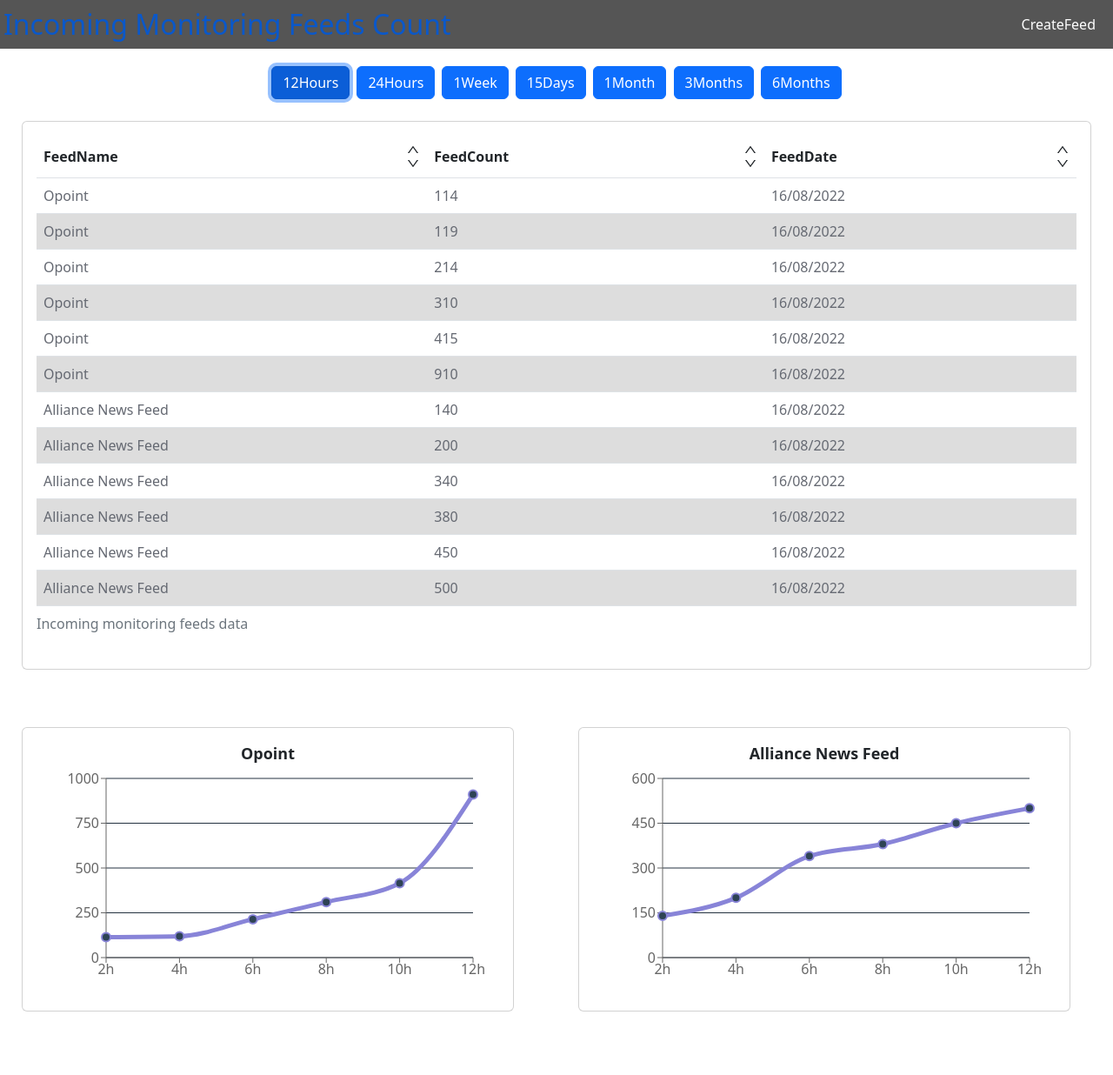
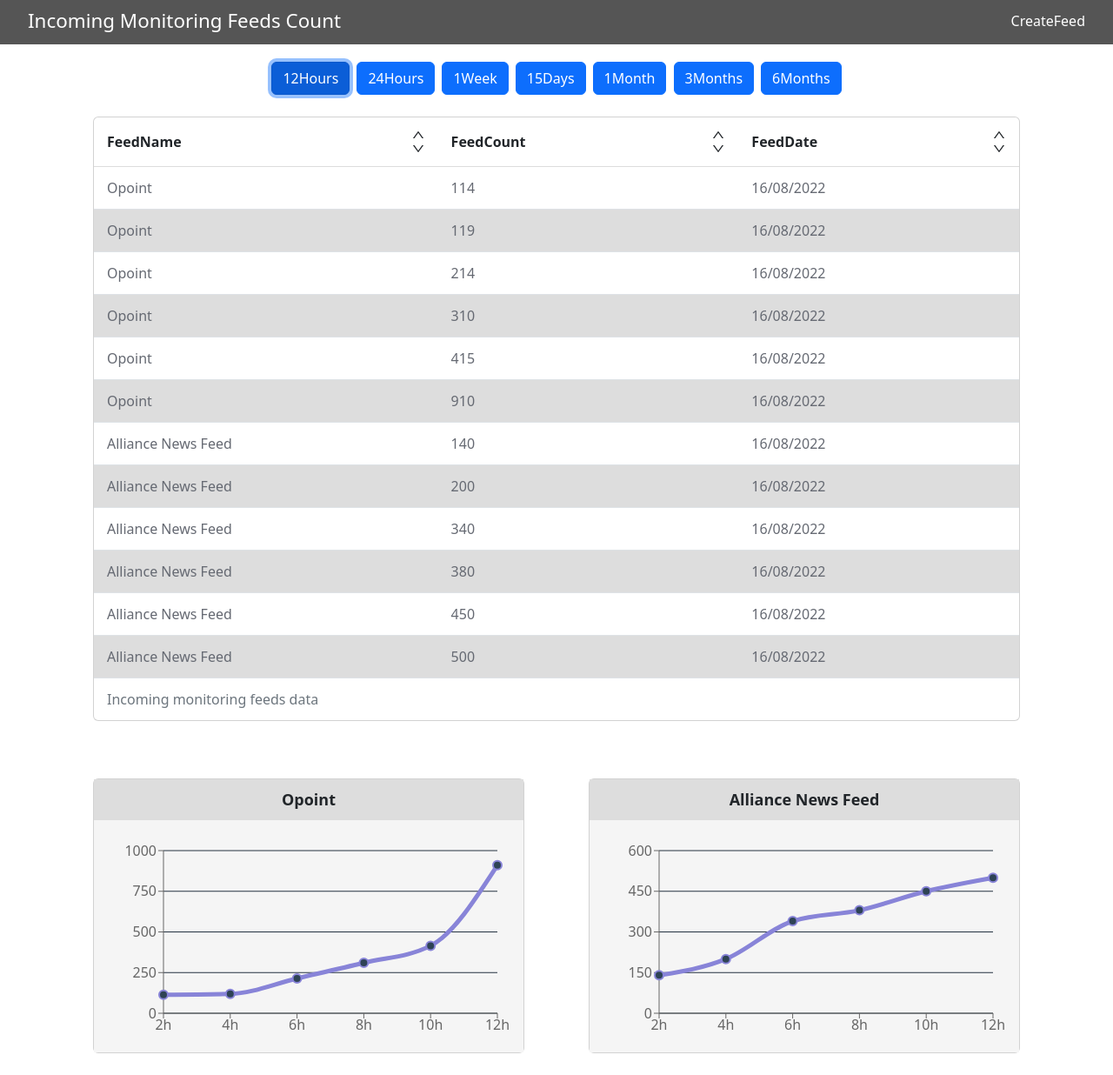
Before and after one commit to charan-accion/FeedsCount, a React (Create React App) app: page / in a window 1280 px wide. Shown: the whole page at 87% size. Before the commit the page ends 1188 px from the top, so only its background shows below. Built offline with nearby package versions, Linux system fonts and the light colour scheme.

Commit message:
Updated css and structure

```diff
--- a/src/App.js
+++ b/src/App.js
@@ -10,7 +10,7 @@
 
     <>
       <Navbar />
-      <div className="container1">
+      <div className="container">
         <Routes>
           <Route path="/" element={<ChartData />} />
           <Route path="/CreateFeed" element={<CreateFeed />} />
--- a/src/component/LineChart.js
+++ b/src/component/LineChart.js
@@ -61,7 +61,7 @@
       </div>
       {/*Table*/}
 
-      <div className='table'>
+      <div className='col-md-12 table custom-table'>
         <Card>
           <Card.Body>
             <Table caption="Incoming monitoring feeds data"
@@ -73,6 +73,7 @@
         </Card>
       </div>
       {/*Chart*/}
+      <div className='col-md-12'>
       <div className="row first_chart" >
 
         {data.map((lineData, key) => {
@@ -114,6 +115,7 @@
         })}
 
       </div>
+      </div>
     </div>
   );
 }
--- a/src/styles/styles.css
+++ b/src/styles/styles.css
@@ -19,9 +19,18 @@
   }
 
   .site-title {
-    font-size: 2rem;
+    font-size: 1.4rem;
+    line-height: 1.4;
   }
 
+  .site-title:hover{
+    color: #ffffff;
+    opacity: 0.8;
+  }
+
+  .nav {
+    padding: 0 1rem!important;
+  }
   .nav ul {
     padding: 0;
     margin: 0;
@@ -36,13 +45,36 @@
     height: 100%;
     display: flex;
     align-items: center;
-    padding: .25rem;
+    padding: 0.5rem 1rem 0.7rem;
   }
 
-  .nav li.active {
-    background-color: #555;
+
+
+  .nav li.active a, .nav li:hover a{
+    background-color: #777;
+    color: #ffffff;
   }
 
-  .nav li:hover {
-    background-color: #777;
+ .first_chart  .feedname{
+     background: #dddddd;
+     padding: 10px 15px;
+     margin-bottom: 20px;
   }
+  .first_chart  .card-body{
+    padding: 0!important;
+    background: #f5f5f5;
+  }
+
+
+  .custom-table table{
+    margin-bottom: 0!important;
+  }
+  .custom-table .card-body{
+    padding: 0!important;
+  }
+  .custom-table tr th{
+    border-bottom: 1px solid #dddddd;
+  }
+  .custom-table tr th, .custom-table tr td, .custom-table caption{
+    padding: 12px 15px!important;
+  }
```
